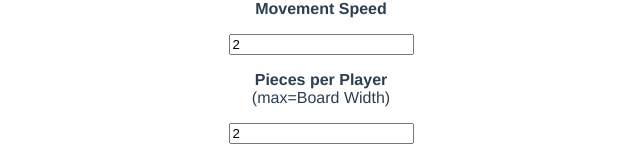
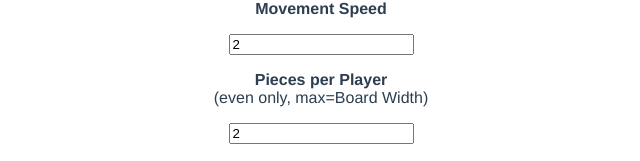
Before and after one commit to GordonMiller33/2-player-board-game, a Vue app: page / in a window 1280 px wide. Shown: the part 459-620 px from the top of the page, without its empty margins (319-959 px from the left). Built offline with nearby package versions, Linux system fonts and the light colour scheme.

Commit message:
Finished build with pinia

```diff
--- a/src/components/GameBoard.vue
+++ b/src/components/GameBoard.vue
@@ -29,8 +29,8 @@ let totalWidth = boardWidth+maxPieceMovement*2;
 let halfBoardWidth = boardWidth/2;
 let board = [];
 
-const numPiecesPerPlayer = 2;                   //even number of pieces per player only, minimum = 2, max = halfBoardWidth
-const numPieces = numPiecesPerPlayer*2;
+let numPiecesPerPlayer = parseInt(store.piecesPerPlayer);
+let numPieces = numPiecesPerPlayer*2;
 //const tileOffset = (boardWidth/2+1)%2;
 let playerPieces;
 let tiles;
@@ -57,6 +57,8 @@ export default {
     maxPieceMovement = parseInt(store.movementSpeed);
     totalWidth = boardWidth+maxPieceMovement*2;
     halfBoardWidth = boardWidth/2;
+    numPiecesPerPlayer = parseInt(store.piecesPerPlayer);
+    numPieces = numPiecesPerPlayer*2;
     for(let i = 0; i < totalWidth; i++){
       for(let j = 0; j < totalWidth; j++){
         let index = (totalWidth*i+j);
--- a/src/components/HelloWorld.vue
+++ b/src/components/HelloWorld.vue
@@ -5,7 +5,7 @@
     <input v-model="store.boardWidth" placeholder="edit me" />
     <p><b>Movement Speed</b></p>
     <input v-model="store.movementSpeed" placeholder="edit me" />
-    <p><b>Pieces per Player</b><br>(max=Board Width)</p>
+    <p><b>Pieces per Player</b><br>(even only, max=Board Width)</p>
     <input v-model="store.piecesPerPlayer" placeholder="edit me" />
   </div>
 </template>
```
